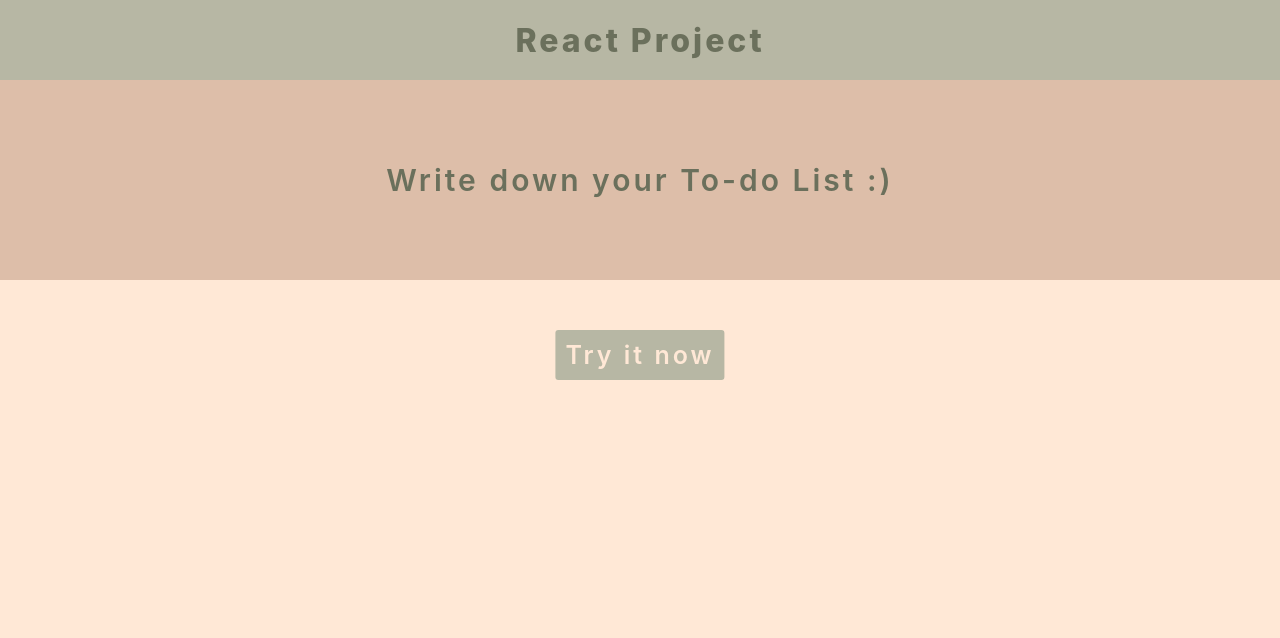
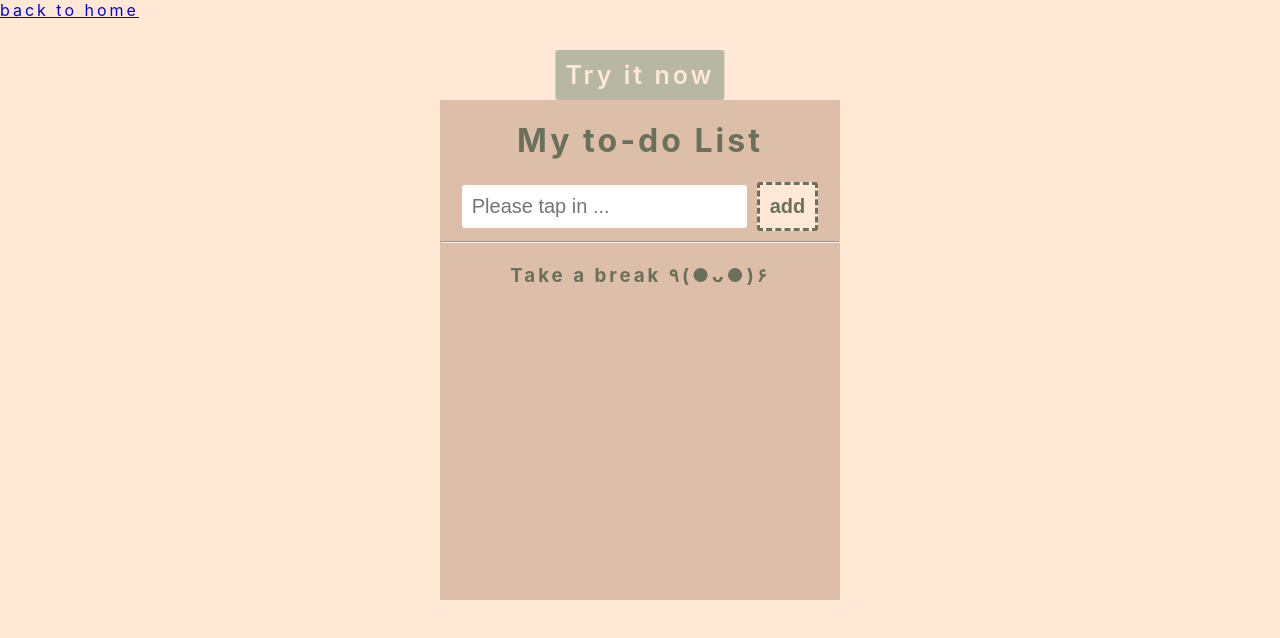
Before and after one commit to brionychiu/wehelp-bootcamp-final, a React app: page /list in a window 1280 px wide. Built offline with nearby package versions, Linux system fonts and the light colour scheme.

Commit message:
0428 finish-ListPage

```diff
--- a/App.js
+++ b/App.js
@@ -1,10 +1,28 @@
 import React from 'react';
+import { BrowserRouter , Route ,Switch ,Link } from 'react-router-dom'
+import ListPage from './src/pages/ListPage/ListPage';
 import HomePage from './src/pages/HomePage/HomePage';
 
 const App = () => {
     return (
         <div>
-            <HomePage/>
+             <BrowserRouter>
+             <div>
+                <Link exact to='/' > back to home </Link>
+                <Link to='/list' className='button'>Try it now</Link>
+
+             </div>
+
+                <Switch>
+                    <Route exact path='/'>
+                        <HomePage/>
+                    </Route>
+
+                    <Route path='/list'>
+                        <ListPage/>
+                    </Route>
+                </Switch>
+            </BrowserRouter>
         </div>
      );
 }
--- a/index.css
+++ b/index.css
@@ -46,3 +46,61 @@ body{
 .button:hover{
     border: 3px solid;
 }
+.list-box{
+    position: absolute;
+    left: 50%;
+    transform: translateX(-50%);
+    margin-top: 80px;
+    width: 400px;
+    min-height:500px;
+    background: #ddbea9;
+    text-align: center;
+}
+.list-box h1{
+    color:#6b705c;
+}
+hr{
+    margin: 10px 0px;
+}
+input[type='text']{
+    font-size: 20px;
+    padding: 10px;
+    border-radius: 3px;
+    border: 0px none;
+}
+input[type='submit']{
+    margin-left: 10px;
+    padding: 10px;
+    background: #ffe8d6;
+    color: #6b705c;
+    font-size: 20px;
+    font-weight: 600;
+    border: 3px dashed #6b705c;
+    border-radius: 3px;
+    cursor: pointer;
+}
+input[type='submit']:hover ,button:hover{
+    color: #ffffff;
+    background: #6b705c;
+}
+ul{
+    list-style-type: none;
+}
+li > h3{
+    display: inline-block;
+    margin: 10px;
+    color:#6b705c
+}
+button{
+    margin-left: 30px;
+    padding: 0px 5px;
+    background: #ffe8d6;
+    color: #6b705c;
+    font-size: 15px;
+    border: 3px dashed #6b705c;
+    border-radius: 3px;
+    cursor: pointer;
+}
+.empty{
+    color:#6b705c
+}
--- a/package.json
+++ b/package.json
@@ -26,6 +26,7 @@
     "react": "^18.0.0",
     "react-dom": "^18.0.0",
     "react-router-dom": "5.1",
+    "uuid": "^8.3.2",
     "web-vitals": "^2.1.4"
   }
 }
--- /dev/null
+++ b/src/components/AItem.js
@@ -0,0 +1,17 @@
+import React ,{ useContext }from 'react';
+import { ListContext } from '../contexts/ListContext';
+
+const AItem = ({ item }) => {
+    const { dispatch } = useContext(ListContext)
+    return (
+        <li>
+            <h3>{item.memo}</h3>
+            <button onClick={() => dispatch(
+                {type:'REMOVE_MEMO',id:item.id})}>
+                delete
+            </button>
+        </li>
+     );
+}
+
+export default AItem;
--- /dev/null
+++ b/src/components/Edit.js
@@ -0,0 +1,23 @@
+import React , { useContext ,useState }from 'react';
+import { ListContext } from '../contexts/ListContext';
+
+const Edit = () => {
+    const { dispatch } = useContext(ListContext)
+    const [ memo , setMemo ] = useState('')
+    const handleSubmit = (e) => {
+        e.preventDefault()
+        dispatch({type:'ADD_MEMO',item:{
+            memo:memo
+        }})
+        setMemo('')
+    }
+    return (
+        <form onSubmit={handleSubmit}>
+            <input type='text' placeholder='Please tap in ...' value={memo}
+            onChange={(e)=> setMemo (e.target.value)} required/>
+            <input type='submit' value='add'/>
+        </form>
+     );
+}
+
+export default Edit;
--- /dev/null
+++ b/src/components/List.js
@@ -0,0 +1,20 @@
+import React ,{ useContext }from 'react';
+import { ListContext } from '../contexts/ListContext';
+import AItem from './AItem';
+
+const List = () => {
+    const { items } = useContext(ListContext)
+    return items.length ? (
+        <div>
+            <ul>
+                { items.map((item) => (
+                    <AItem item={item} key={item.id}/>
+                ))}
+            </ul>
+        </div>
+     ):(
+        <h3 className='empty'> Take a break ٩(●ᴗ●)۶</h3>
+     );
+}
+
+export default List;
--- /dev/null
+++ b/src/contexts/ListContext.js
@@ -0,0 +1,21 @@
+import React ,{ createContext ,useReducer ,useEffect} from 'react';
+import { ListReducer } from '../reducers/ListReducer'
+
+export const ListContext = createContext();
+
+const ListContextProvider = (props) => {
+    const [ items , dispatch ] = useReducer(ListReducer, [] ,() =>{
+        const localData = localStorage.getItem('items')
+        return localData ? JSON.parse(localData):[]
+    })
+    useEffect(() => {
+        localStorage.setItem('items',JSON.stringify(items))
+    },[items])
+    return(
+        <ListContext.Provider value={{items , dispatch}}>
+            {props.children}
+        </ListContext.Provider>
+    )
+}
+
+export default ListContextProvider
--- a/src/pages/HomePage/HomePage.js
+++ b/src/pages/HomePage/HomePage.js
@@ -1,14 +1,12 @@
 import React from 'react';
 import Header from '../../components/Header';
 import NavBar from '../../components/NavBar';
-import Button from '../../components/Button';
 
 const HomePage = () => {
     return (
         <div>
         <NavBar/>
         <Header/>
-        <Button/>
         </div>
     );
 }
--- a/src/pages/ListPage/ListPage.js
+++ b/src/pages/ListPage/ListPage.js
@@ -1,8 +1,19 @@
 import React from 'react';
+import List from '../../components/List'
+import Edit from '../../components/Edit'
+import ListContextProvider from '../../contexts/ListContext';
+
 
 const ListPage = () => {
     return (
-        <div>this is list page</div>
+        <div className='list-box'>
+            <ListContextProvider>
+                <h1>My to-do List</h1>
+                <Edit/>
+                <hr/>
+                <List/>
+            </ListContextProvider>
+        </div>
      );
 }
 
--- /dev/null
+++ b/src/reducers/ListReducer.js
@@ -0,0 +1,16 @@
+import { v4 as uuid } from 'uuid'
+
+export const ListReducer = (state,action) => {
+    switch(action.type){
+        case 'ADD_MEMO':
+            return [...state , {
+                memo:action.item.memo,
+                id:uuid()
+            }]
+        case 'REMOVE_MEMO':
+            return state.filter(item => item.id !== action.id)
+        default:
+            return state
+    }
+
+}
```
Also changed, not shown: 1 other file.
